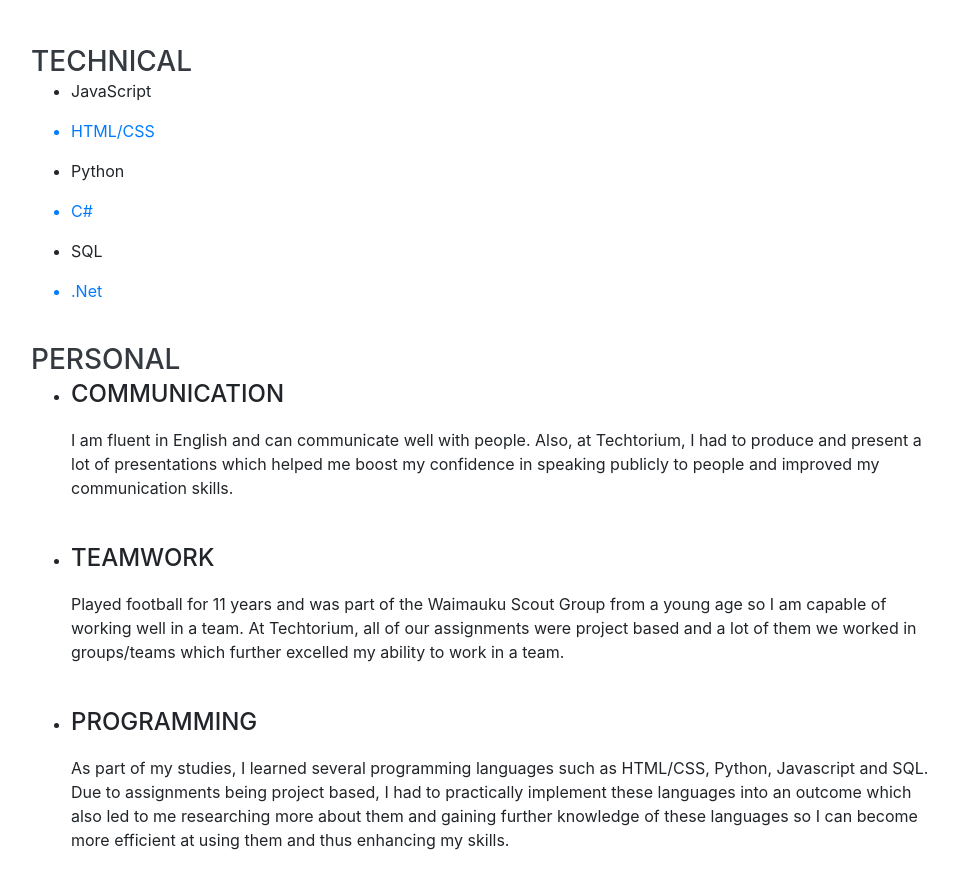
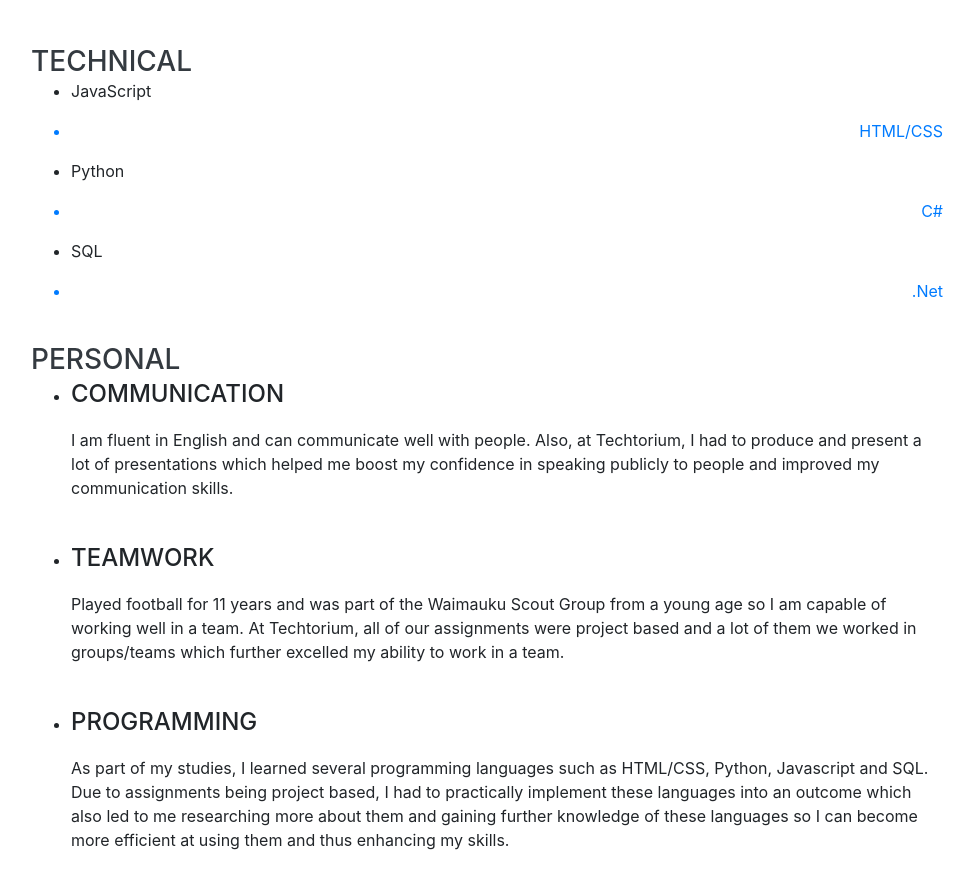
Before and after one commit to Ryan-Goult/Ryan-Goult.github.io, a website with bundled scripts: page index.html in a window 1280 px wide. Shown: the part 2617-3506 px from the top of the page, without its empty margins (289-1263 px from the left). Built offline with nearby package versions, Linux system fonts and the light colour scheme; a web font is replaced by a local one.

Commit message:
Initial Commit

```diff
--- a/index.html
+++ b/index.html
@@ -188,27 +188,33 @@
 			<li>
 				<p>JavaScript</p>
 			</li>
+			<div class="resume-date text-md-right">
 			<span class="text-primary">
 			<li>
 				<p>HTML/CSS</p>
 			</li>
 			</span>
+			</div>
 			<li>
 				<p>Python</p>
 			</li>
+			<div class="resume-date text-md-right">
 			<span class="text-primary">
 			<li>
 				<p>C#</p>
 			</li>
 			</span>
+			</div>
 			<li>
 				<p>SQL</p>
 			</li>
+			<div class="resume-date text-md-right">
 			<span class="text-primary">
 			<li>
 				<p>.Net</p>
 			</li>
 			</span>
+			</div>
 		</ul>
 		<br>
         <h3 class="mb-0">Personal</h3>
```
